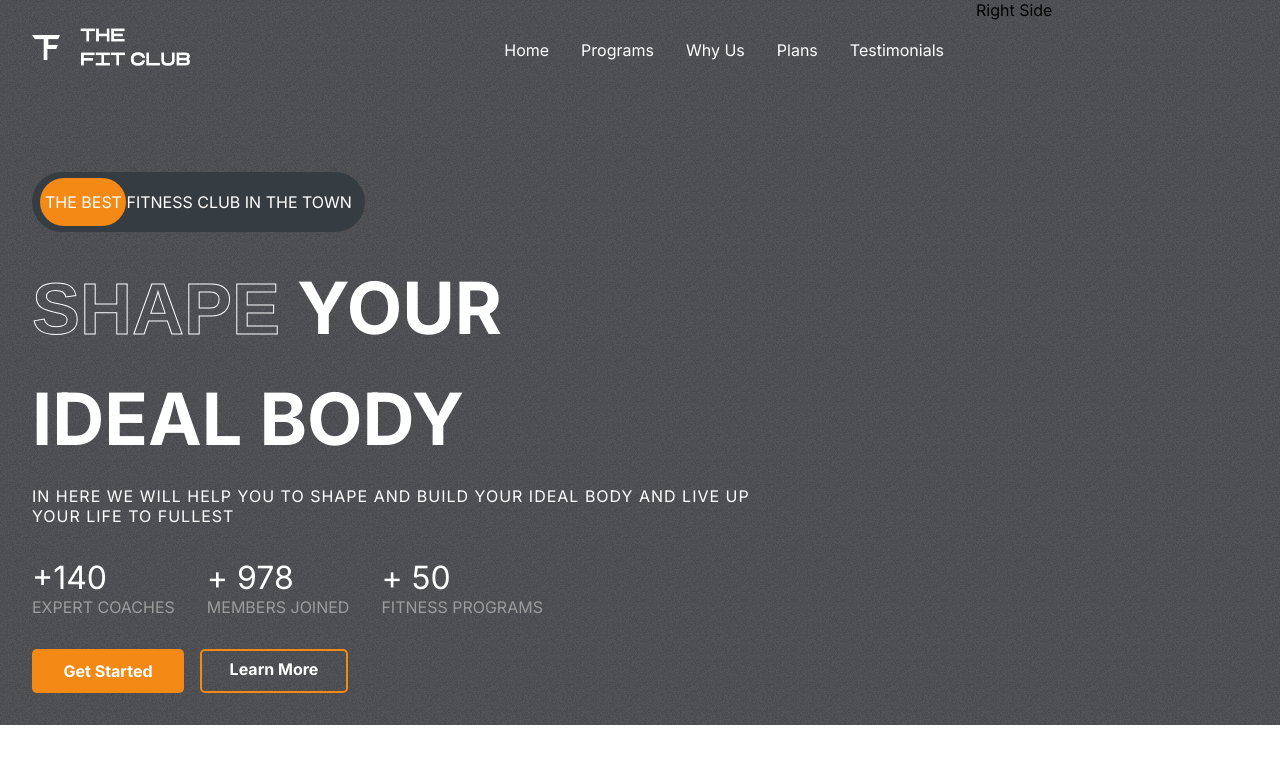
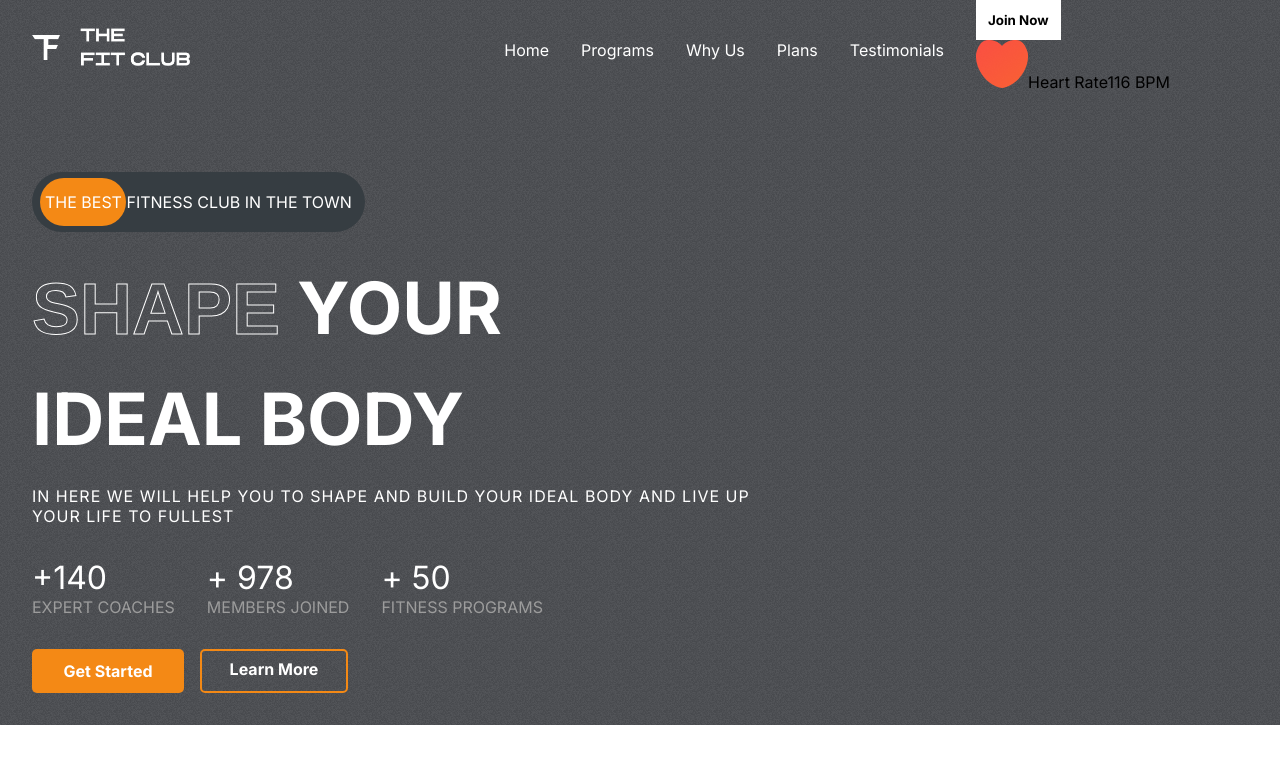
Before and after one commit to 404Bappy/FitnessRevolution-APP, a React (Create React App) app: page / in a window 1280 px wide. Shown: the top 764 px of the page. Built offline with nearby package versions, Linux system fonts and the light colour scheme.

Commit message:
first commit

```diff
--- a/src/Components/Hero/Hero.js
+++ b/src/Components/Hero/Hero.js
@@ -1,5 +1,9 @@
 import React from "react";
 import Header from "../Header/Header";
+import hero_image from "../../assets/hero_image.png";
+import hero_image_back from "../../assets/hero_image_back.png";
+import Heart from "../../assets/heart.png";
+import Calories from "../../assets/calories.png";
 import "./Hero.css";
 
 const Hero = () => {
@@ -51,7 +55,15 @@
           <buttons className="btn">Learn More</buttons>
         </div>
       </div>
-      <div className="Hero-right">Right Side</div>
+      <div className="Hero-right">
+        <button className="btn">Join Now</button>
+
+        <div className="heart-rate">
+          <img src={Heart} alt="" />
+          <span>Heart Rate</span>
+          <span>116 BPM</span>
+        </div>
+      </div>
     </div>
   );
 };
```
